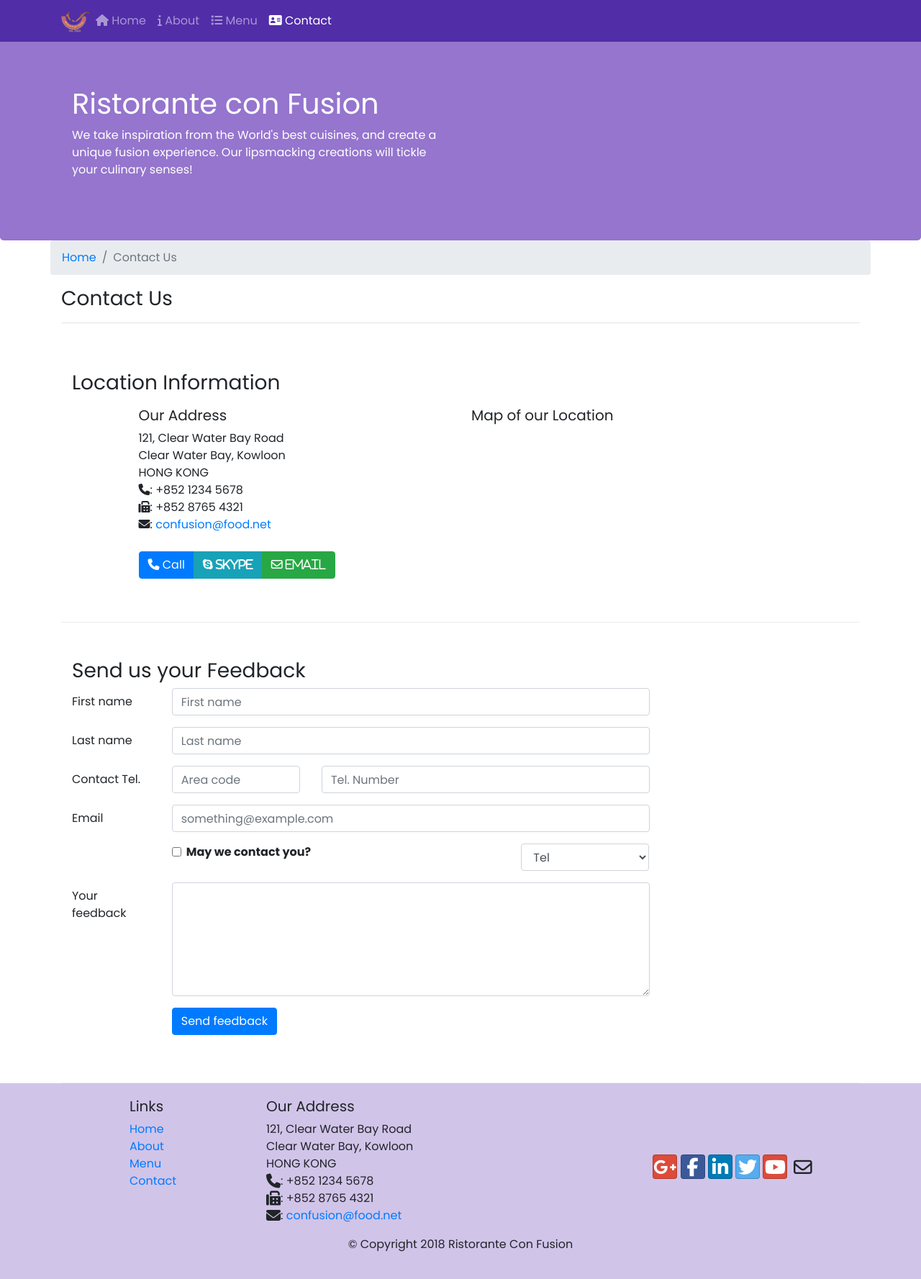
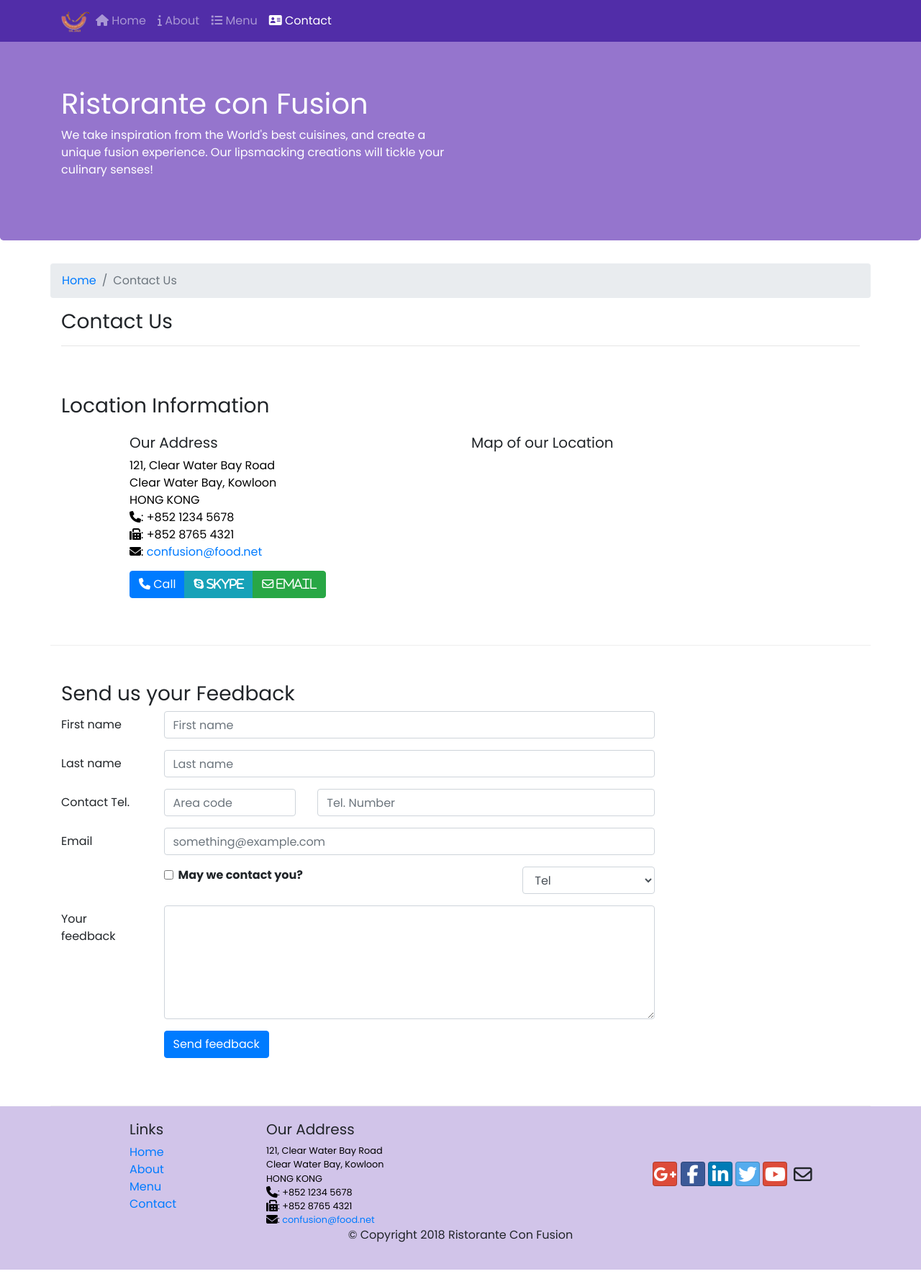
Before and after one commit to Slackoth/fullstack-web-development-course, a website: page bootstrap_basics/conFusion/contactus.html in a window 1280 px wide. Shown: the whole page at 72% size. Drawn offline with nearby package versions, Linux system fonts and the light colour scheme.

Commit message:
Added scss compiler

```diff
--- a/bootstrap_basics/conFusion/css/styles.scss
+++ b/bootstrap_basics/conFusion/css/styles.scss
@@ -1,4 +1,17 @@
 @import url('https://fonts.googleapis.com/css2?family=Poppins:wght@400;700&display=swap');
+
+$lt-gray: #ddd;
+$background-dark: #512Da8;
+$background-light: #9575cd;
+$background-pale: #d1c4e9;
+
+// Height variables
+$carousel-item-height: 300px;
+
+@mixin zero-margin($pad-up-down: 0, $pad-left-right: 0) {
+    margin: o auto;
+    padding: $pad-up-down $pad-left-right;
+}
 
 body {
     z-index: 0;
@@ -7,62 +20,59 @@ body {
 }
 
 .row-header {
-    margin: 0 auto;
-    padding: 0 auto;
+    @include zero-margin();
 }
 
 //ridge -> Specifies a 3D ridged border.
 //          The effect depends on the border-color value.
 .row-content {
-    margin: 0 auto;
-    padding: 50px 0;
+    @include zero-margin(50px);
     border-bottom: 1px ridge;
     min-height: 400px;
 }
 
 .footer {
-    background-color: #d1c4e9;
-    margin: 0 auto;
-    padding: 20px 0;
+    background-color: $background-pale;
+    @include zero-margin(20px);
 }
 
 .jumbotron {
-    padding: 70px 30px;
-    margin: 0 auto;
-    background: #9575cd;
+    @include zero-margin(70px, 30px);
+    background: $background-light;
     color: #ffffff;
 }
 
-.address {
+address {
     font-size: 80%;
     margin: 0;
     color: #000000;
 }
 
 .navbar-dark {
-    background-color: #512da8;
+    background-color: $background-dark;
 }
 
 .tab-content {
-    border-left: 1px solid #ddd;
-    border-right: 1px solid #ddd;
-    border-bottom: 1px solid #ddd;
+    border-left: 1px solid $lt-gray;
+    border-right: 1px solid $lt-gray;
+    border-bottom: 1px solid $lt-gray;
     padding: 10px;
 }
 
 .carousel {
-    background: #512da8;
-}
+    background: $background-dark;
 
-.carousel-item {
-    height: 300px;
+    .carousel-item {
+        height: $carousel-item-height;
 
-    img {
-        position: absolute;
-        top: 0;
-        left: 0;
-        min-height: 300px;
+        img {
+            position: absolute;
+            top: 0;
+            left: 0;
+            min-height: $carousel-item-height;
+        }
     }
+
 }
 
 #carouselButton {
--- a/bootstrap_basics/conFusion/package.json
+++ b/bootstrap_basics/conFusion/package.json
@@ -6,13 +6,15 @@
   "scripts": {
     "start": "npm run lite",
     "test": "echo \"Error: no test specified\" && exit 1",
-    "lite": "lite-server"
+    "lite": "lite-server",
+    "scss": "node-sass -o css/ css/"
   },
   "author": "",
   "license": "ISC",
   "devDependencies": {
     "less": "^2.7.2",
-    "lite-server": "^2.3.0"
+    "lite-server": "^2.3.0",
+    "node-sass": "^5.0.0"
   },
   "dependencies": {
     "@fortawesome/fontawesome-free": "^5.15.2",
```
Also changed, not shown: bootstrap_basics/conFusion/css/styles.css, bootstrap_basics/conFusion/readme.MD, 2 other files.
